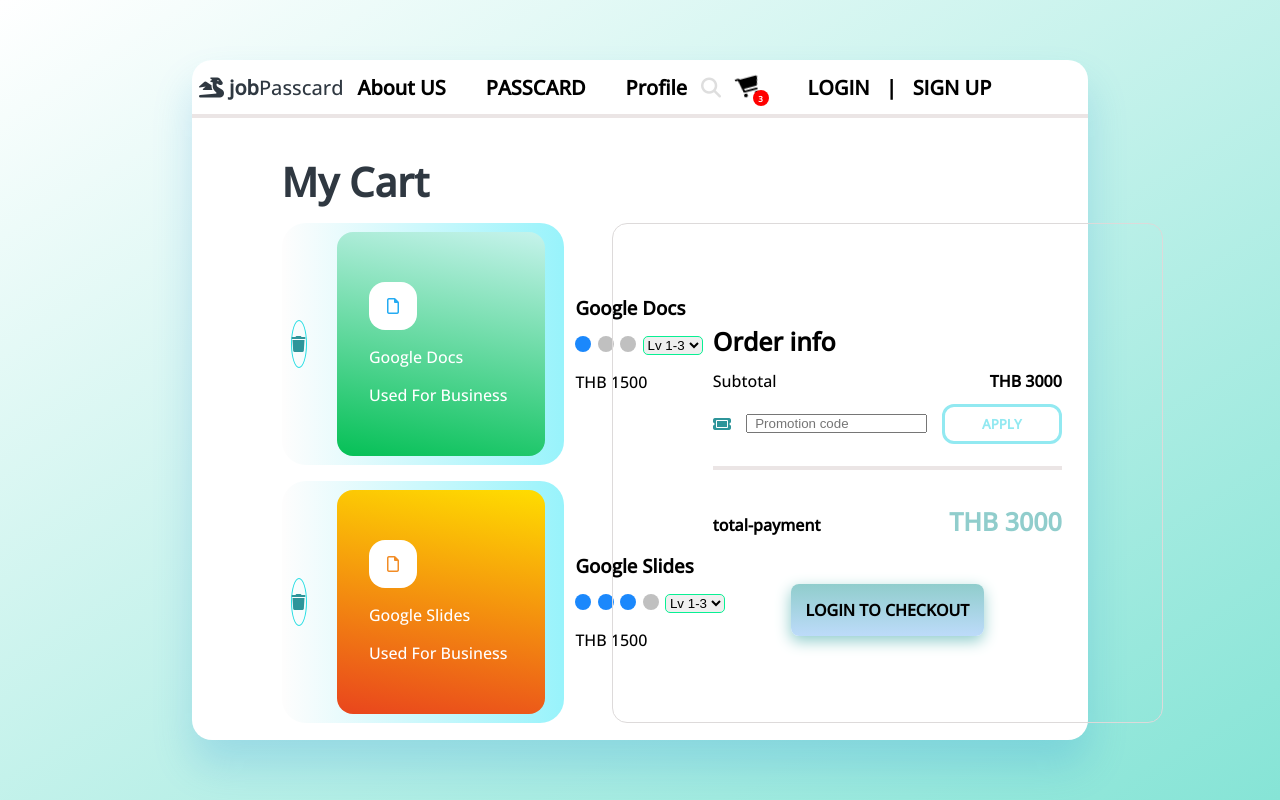
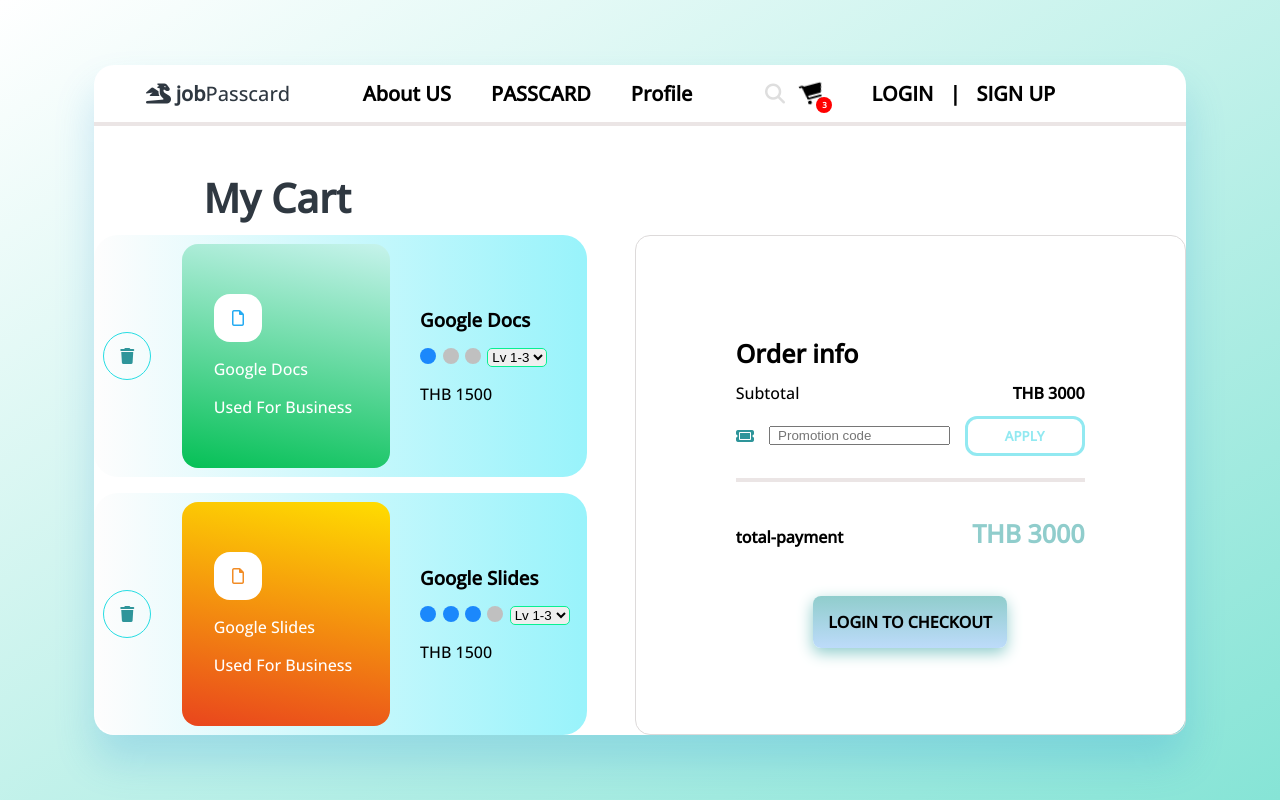
Before and after one commit to KimmyRu/Homework3, a plain HTML site: page index.html in a window 1280 px wide. Drawn offline with nearby package versions, Linux system fonts and the light colour scheme.

Commit message:
Update V-01

```diff
--- a/styles.css
+++ b/styles.css
@@ -15,15 +15,15 @@
 
 
 .Cart-Container {
-    width: 70%;
-    height: 85%;
+    /* width: 70%; */
+    /* height: 85%; */
     background-color: #ffffff;
     border-radius: 20px;
     box-shadow: 0px 25px 40px #1687d933;
 }
 
 .Header {
-    /* margin: auto; */
+    margin: 15px;
     width: 90%;
     height: 8%;
     display: flex;
@@ -123,16 +123,20 @@
 
 .MainCart {
     display: flex;
-    padding-left: 10%;
-    margin-top: 1.5%;
+    /* padding-left: 10%; */
+    margin-top: 10px;
     gap: 3rem;
+    /* border: 2px solid black; */
+    /* width: 50vw;
+    height: 30vh; */
+    justify-content: space-around;
 }
 
 .Cartpage {
     flex-direction: column;
     display: flex;
     gap: 1rem;
-    min-width: 35%;
+    /* min-width: 35%; */
 }
 
 .card {
```
